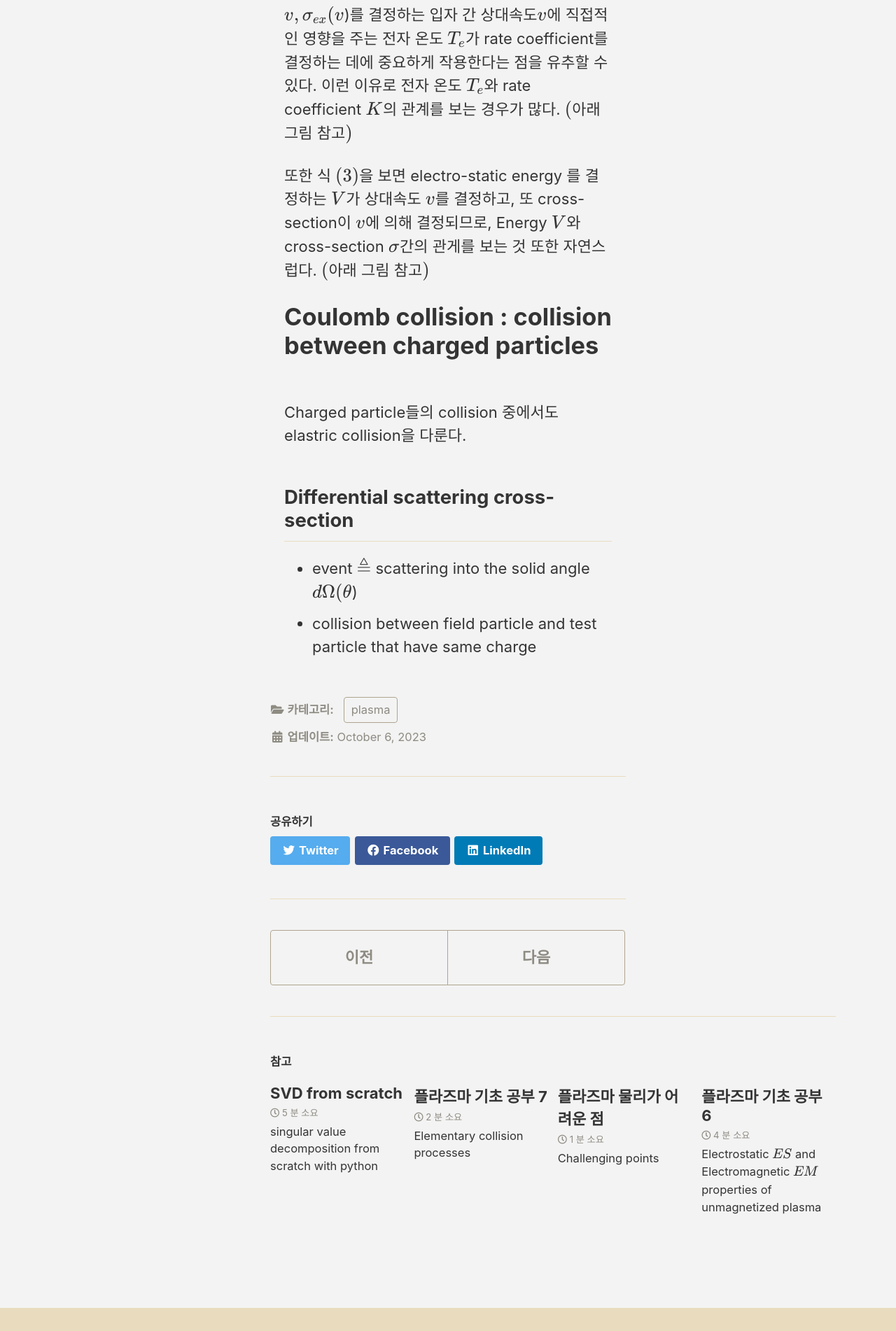
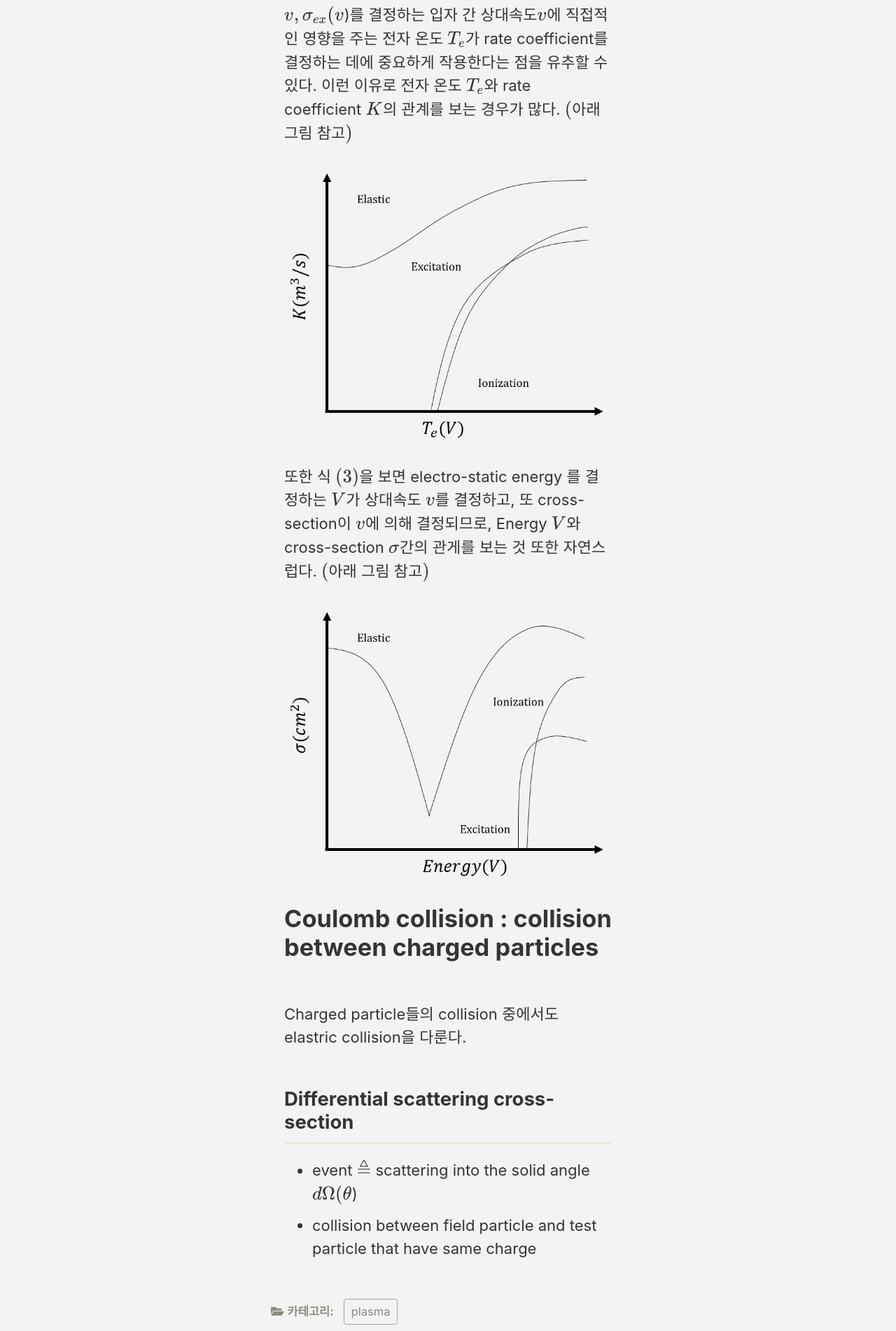
Before and after one commit to eunsuhKim/-eunsuh96-.github.io, a Jekyll site: the page built from _posts/2023-10-06-plasma_basics8(differential_cross_section).md, in a window 1280 px wide. Shown: the part 3775-5677 px from the top of the page at 70% size. Built offline with Jekyll 4.4.1, drawn with Linux system fonts in a browser that asks for light colours; cached includes are drawn as plain includes; nearby versions of some CDN libraries.

Commit message:
graph added

```diff
--- a/_posts/2023-10-06-plasma_basics8(differential_cross_section).md
+++ b/_posts/2023-10-06-plasma_basics8(differential_cross_section).md
@@ -70,7 +70,12 @@ Rate coefficient \(K_{ex}\)의 아래 첨자는 excitation collision의 반응
 
 Rate coefficient를 위와 같이 쓰면 자연스럽게 \(v,\sigma_{ex}(v)\)를 결정하는 입자 간 상대속도\(v\)에 직접적인 영향을 주는 전자 온도 \(T_e\)가 rate coefficient를 결정하는 데에 중요하게 작용한다는 점을 유추할 수 있다. 이런 이유로 전자 온도 \(T_e\)와 rate coefficient \(K\)의 관계를 보는 경우가 많다. $($아래 그림 참고$)$
 
+![](../images/rate-coeff-electron-temperature.png)
+
+
 또한 식 $(3)$을 보면 electro-static energy 를 결정하는 \(V\)가 상대속도 \(v\)를 결정하고, 또 cross-section이 \(v\)에 의해 결정되므로, Energy \(V\)와 cross-section \(\sigma\)간의 관게를 보는 것 또한 자연스럽다. $($아래 그림 참고$)$
+
+![](../images/cross-section-energey-graph.png)
 
 # Coulomb collision : collision between charged particles
 
```
Also changed, not shown: plasma/images/cross-section-energey-graph.png (added), plasma/images/rate-coeff-electron-temperature.png (added).
